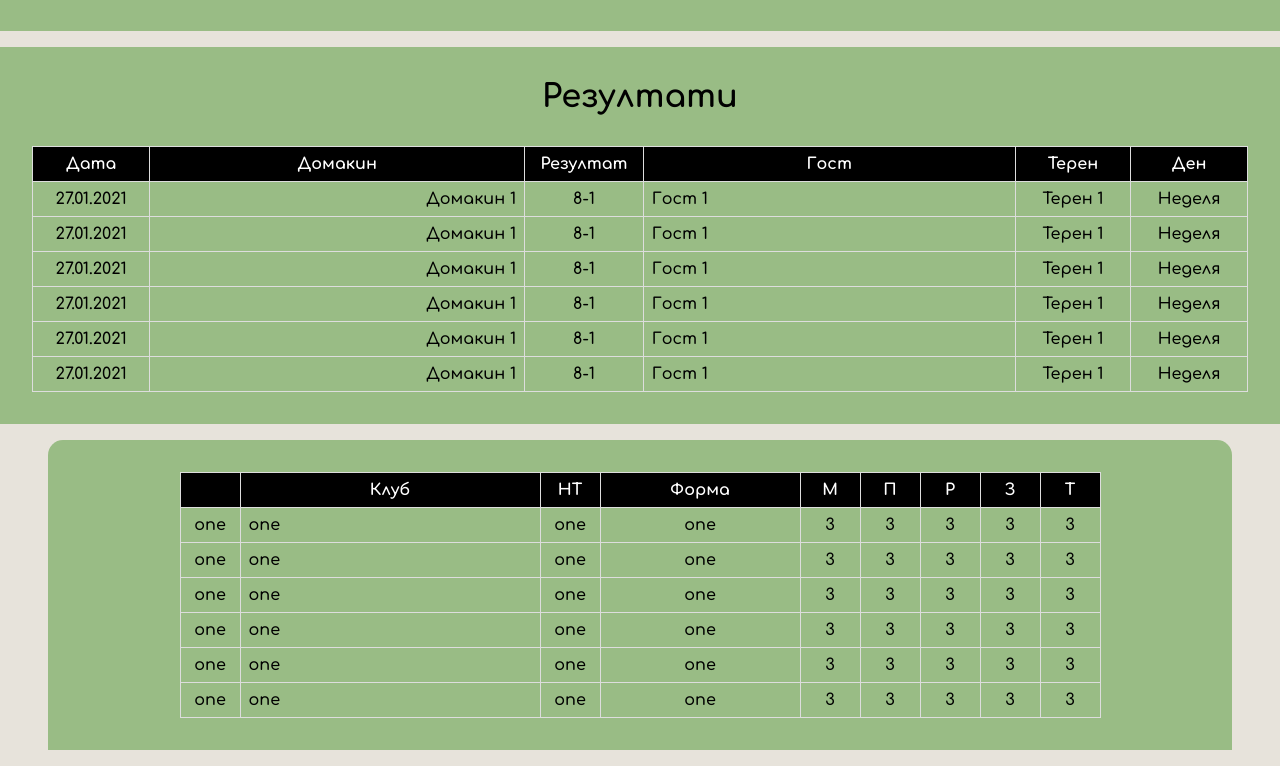
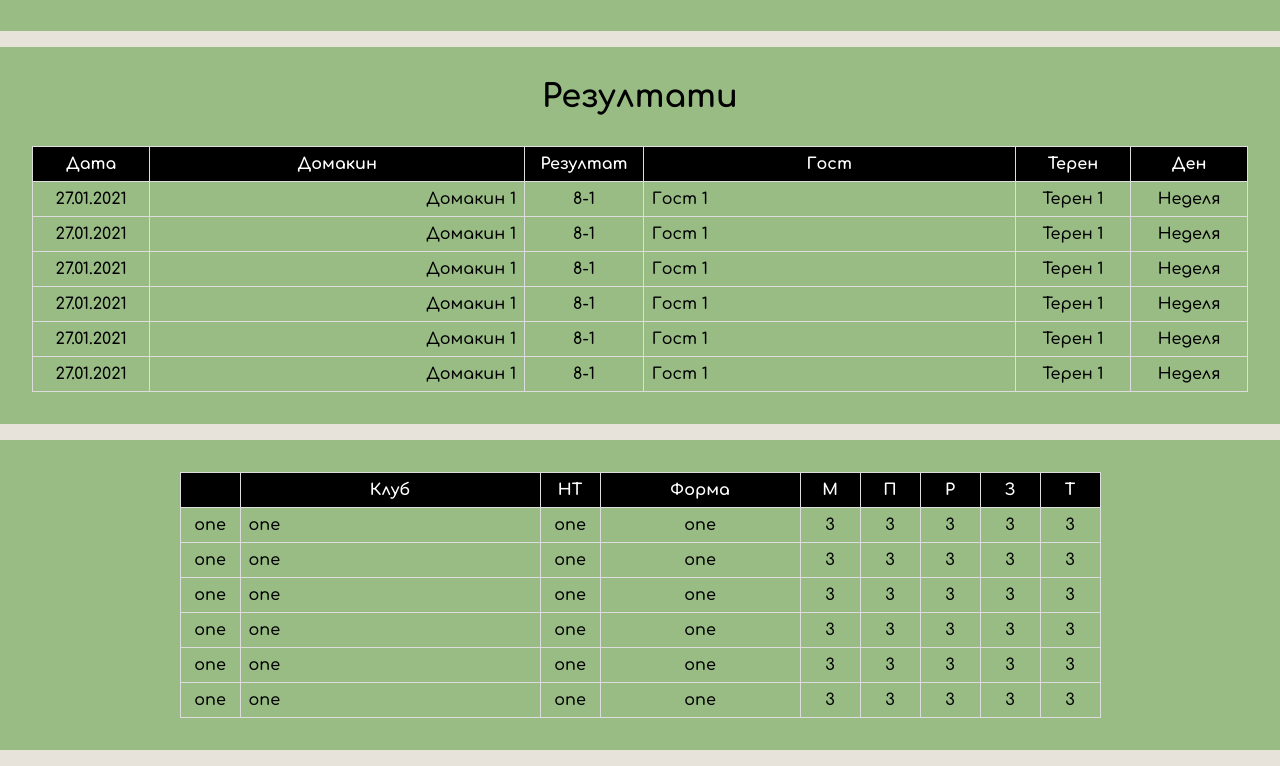
Before and after one commit to gKotseva/SofiaPremierLeague, a React (Vite) app in the folder client/: page / in a window 1280 px wide. Shown: the part 1070-1836 px from the top of the page. Built offline with nearby package versions, Linux system fonts and the light colour scheme.

Commit message:
Minor css changes

```diff
--- a/client/src/components/home/Tables/tableStandings/TableStandings.modules.css
+++ b/client/src/components/home/Tables/tableStandings/TableStandings.modules.css
@@ -1,12 +1,9 @@
 .standings {
     display: flex;
     justify-content: center;
-    margin: 1em 3em 1em 3em;
     background-color: #99BC85;
     padding: 2em;
     color: black;
-    border-top-left-radius:15px;
-    border-top-right-radius:15px;
 }
 
 .standings table {
```
